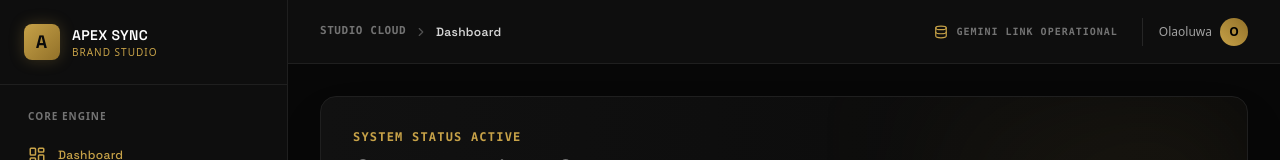
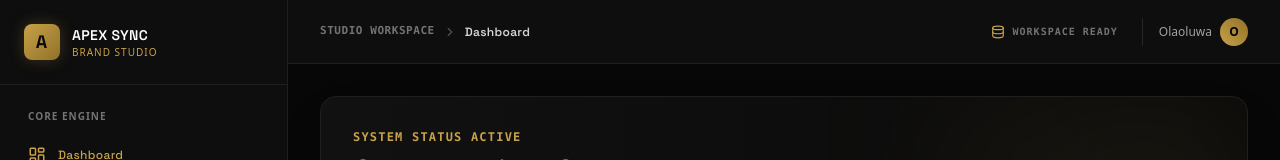
Before and after one commit to olaoluwabankole3-cmd/Brand-Studio, a React (Vite) app: page / in a window 1280 px wide. Shown: the top 160 px of the page. Built offline with nearby package versions, Linux system fonts and the light colour scheme.

Commit message:
refactor: remove misleading cloud and provider status labels

```diff
--- a/src/App.tsx
+++ b/src/App.tsx
@@ -226,7 +226,7 @@ export default function App() {
 
           {/* Breadcrumb Info */}
           <div className="flex items-center gap-2">
-            <span className="text-[11px] font-semibold text-neutral-500 font-mono tracking-wider uppercase">STUDIO CLOUD</span>
+            <span className="text-[11px] font-semibold text-neutral-500 font-mono tracking-wider uppercase">STUDIO WORKSPACE</span>
             <ChevronRight className="w-3.5 h-3.5 text-neutral-600" />
             <span className="text-xs font-semibold text-neutral-300 capitalize font-['Space_Grotesk'] tracking-wide">
               {activeTab === 'studio' ? 'Design Engine' : activeTab.replace('-', ' ')}
@@ -236,11 +236,11 @@ export default function App() {
           {/* Connected state & Profile indicators */}
           <div className="flex items-center gap-6">
 
-            {/* Server sync status */}
+            {/* Workspace status */}
             <div className="flex items-center gap-2">
               <Database className="w-3.5 h-3.5 text-[#C7A248]" />
               <span className="text-[10px] font-mono font-semibold text-neutral-500 uppercase tracking-widest hidden md:inline">
-                GEMINI LINK OPERATIONAL
+                WORKSPACE READY
               </span>
             </div>
 
```
